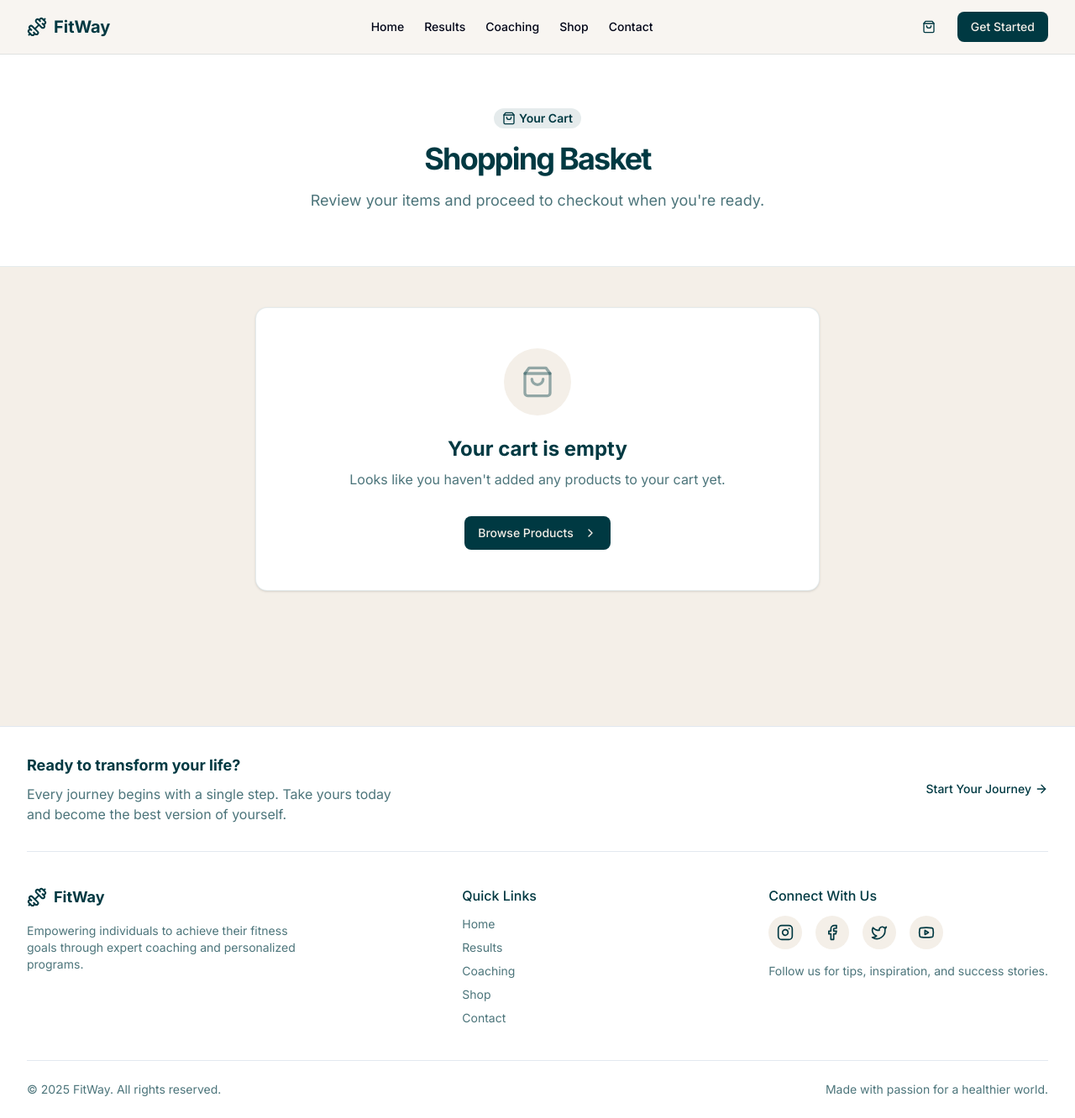
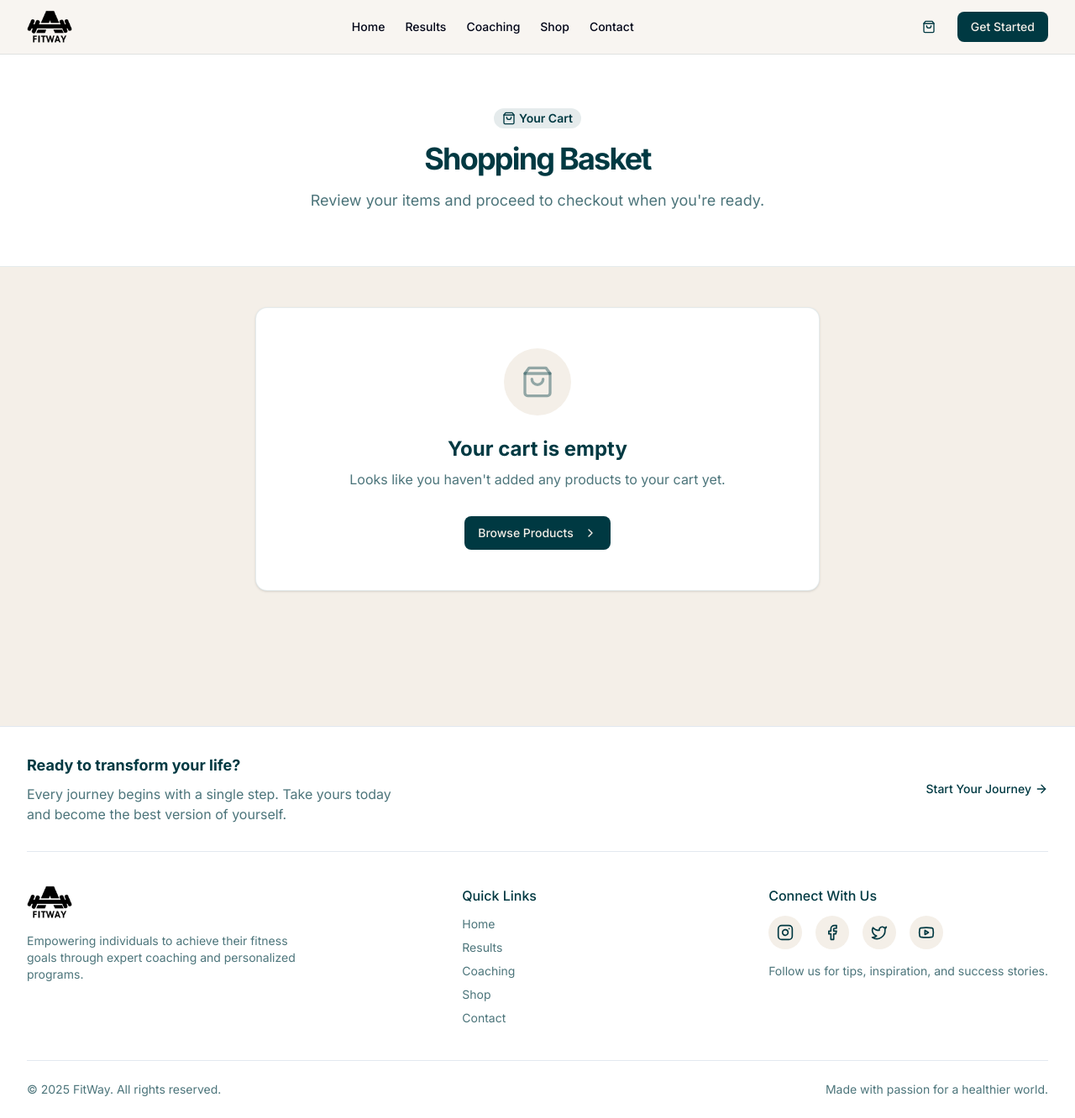
Before and after one commit to oumayma-404/coaching, a Next.js app in the folder web/: page /basket in a window 1280 px wide. Shown: the whole page at 84% size. Built offline with nearby package versions, Linux system fonts and the light colour scheme.

Commit message:
update logo

```diff
--- a/web/src/components/footer.tsx
+++ b/web/src/components/footer.tsx
@@ -2,6 +2,7 @@
 /* eslint-disable react/no-unescaped-entities */
 import Link from "next/link"
 import { Dumbbell, Instagram, Facebook, Twitter, Youtube, ArrowRight } from "lucide-react"
+import Image from "next/image";
 
 export default function Footer() {
     return (
@@ -30,11 +31,14 @@ export default function Footer() {
                 <div className="py-10 flex flex-col md:flex-row justify-between">
                     <div className="flex flex-col items-center md:items-start gap-4 mb-6 md:mb-0">
                         <div className="flex items-center gap-2">
-                            <Dumbbell className="h-6 w-6 text-[#003942]" />
-                            <span className="font-bold text-lg text-[#003942]">FitWay</span>
+                            <Link href="/" className="flex items-center">
+                                <Image src="/images/logo.png" alt="FitWay Logo" width={120} height={40}
+                                       className="h-10 w-auto" priority/>
+                            </Link>
                         </div>
                         <p className="text-center md:text-left text-sm text-[#003942]/70 max-w-xs">
-                            Empowering individuals to achieve their fitness goals through expert coaching and personalized programs.
+                            Empowering individuals to achieve their fitness goals through expert coaching and
+                            personalized programs.
                         </p>
                     </div>
 
--- a/web/src/components/header.tsx
+++ b/web/src/components/header.tsx
@@ -7,6 +7,7 @@ import {Button} from "@/components/ui/button"
 import {Dumbbell, ShoppingBag, Menu} from "lucide-react"
 import {useCart} from "@/context/cart-context"
 import {useState} from "react"
+import Image from "next/image";
 
 export default function Header() {
     const {itemCount} = useCart()
@@ -17,10 +18,12 @@ export default function Header() {
             className="sticky top-0 z-50 w-full border-b border-[#003942]/10 bg-[#f4efe8]/80 backdrop-blur-sm supports-[backdrop-filter]:bg-[#f4efe8]/60">
             <div className="mx-auto max-w-7xl px-4 sm:px-6 lg:px-8 flex h-16 items-center justify-between">
                 <div className="flex items-center gap-2 font-bold text-xl">
-                    <Link href="/" className="flex items-center gap-2">
-                        <Dumbbell className="h-6 w-6 text-[#003942]"/>
-                        <span className="text-[#003942]">FitWay</span>
-                    </Link>
+                    <div className="flex items-center gap-2">
+                        <Link href="/" className="flex items-center">
+                            <Image src="/images/logo.png" alt="FitWay Logo" width={120} height={40}
+                                   className="h-10 w-auto" priority/>
+                        </Link>
+                    </div>
                 </div>
 
                 <nav className="hidden md:flex gap-6">
@@ -28,7 +31,7 @@ export default function Header() {
                         Home
                     </Link>
                     <Link href="/results" className="text-sm font-medium transition-colors hover:text-[#003942]">
-                        Results
+                    Results
                     </Link>
                     <Link href="/coaching" className="text-sm font-medium transition-colors hover:text-[#003942]">
                         Coaching
```
Also changed, not shown: web/public/images/logo.png (added).
